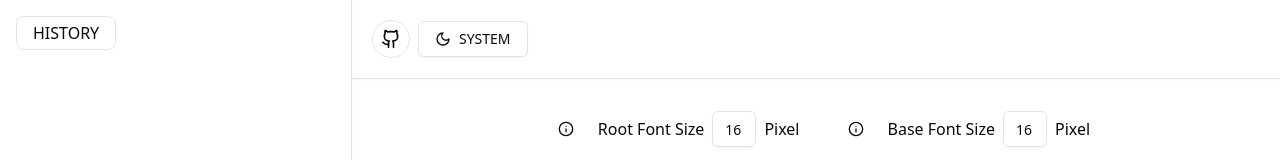
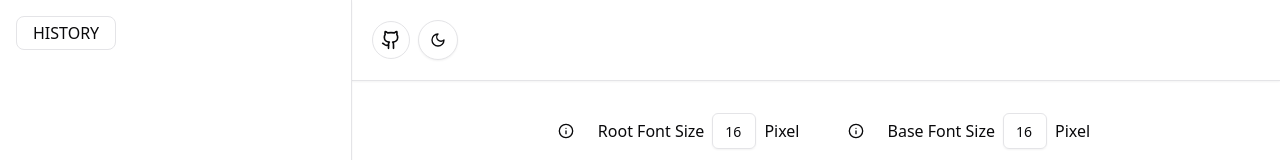
Before and after one commit to zshaian/css-units-playground, a React (Vite) app: page / in a window 1280 px wide. Shown: the top 160 px of the page. Built offline with nearby package versions, Linux system fonts and the light colour scheme.

Commit message:
chore: remove the current theme name and set a size for the theme button

```diff
--- a/src/components/ThemeToggle.tsx
+++ b/src/components/ThemeToggle.tsx
@@ -10,9 +10,8 @@ const ThemeToggle:React.FC = () => {
     return (
         <DropdownMenu>
             <DropdownMenuTrigger asChild>
-                <Button variant="outline">
+                <Button variant="outline" className="rounded-full h-[40px] w-[40px]">
                     {(theme === "light") ? <Sun size={20} /> : <Moon size={20} />}
-                    <p className="inline-block">{theme.toUpperCase()}</p>
                     <span className="sr-only">Toggle theme</span>
                 </Button>
             </DropdownMenuTrigger>
```
